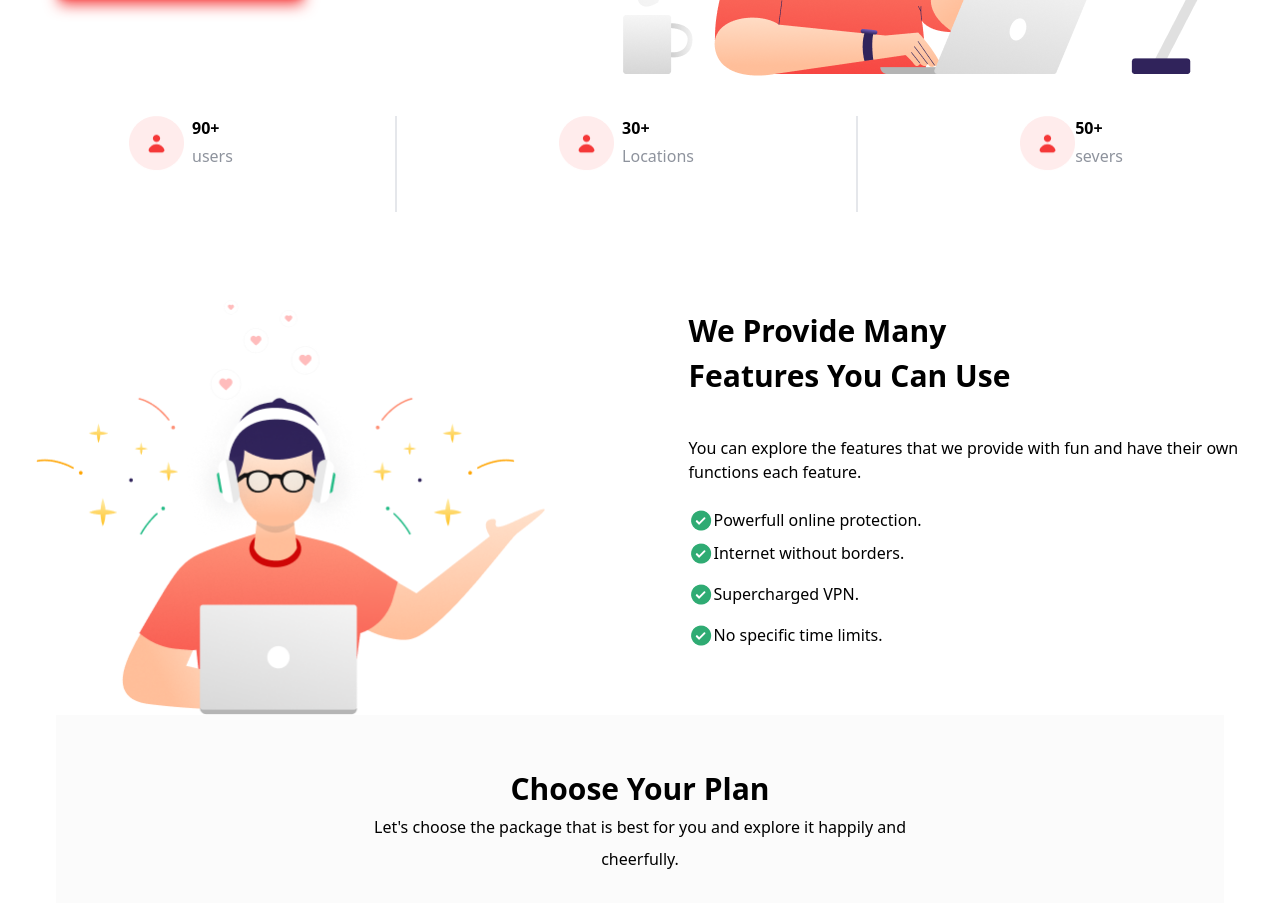
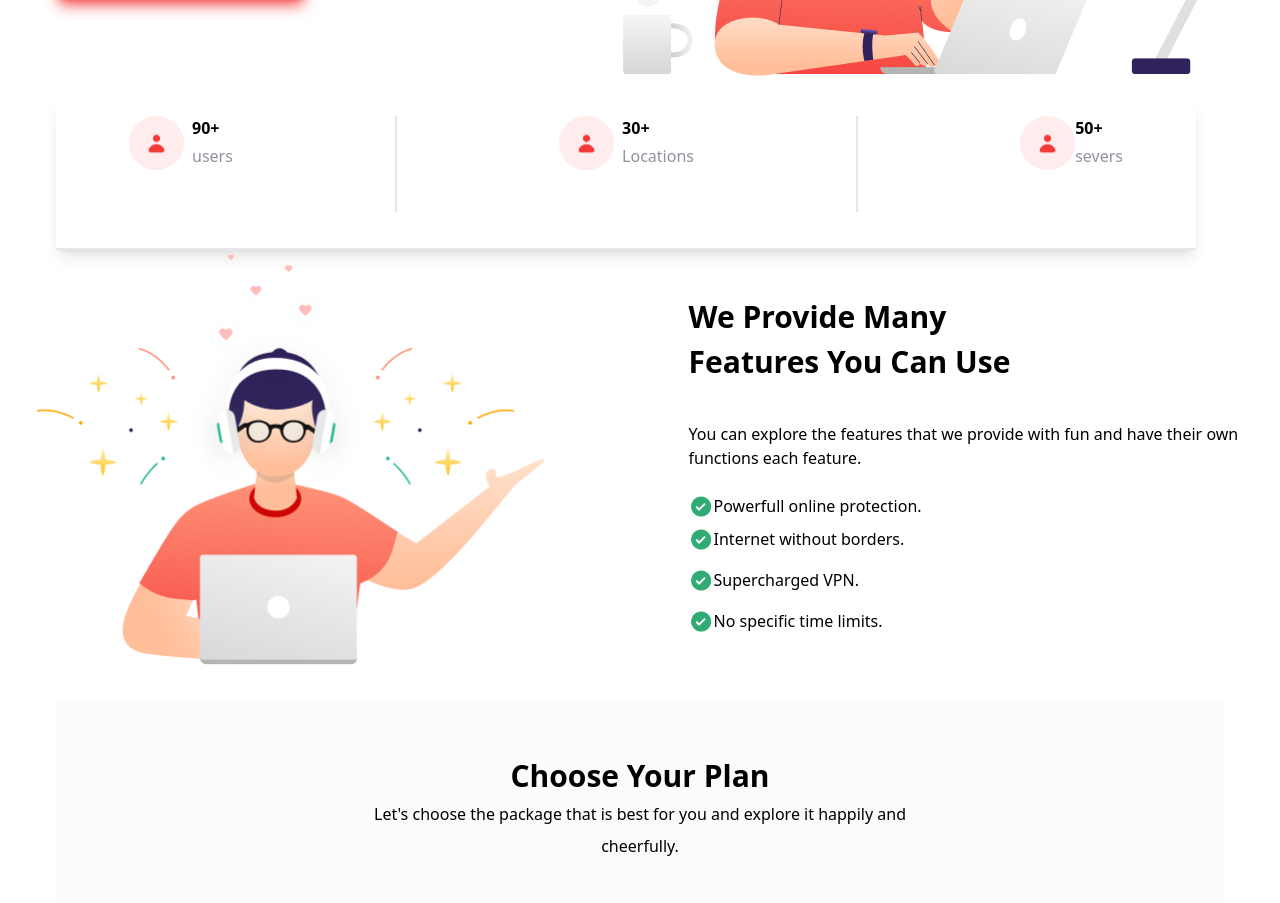
Before and after one commit to Angekarara/tailwind-cloning, a website built with Vite: page index.html in a window 1280 px wide. Shown: the part 387-1290 px from the top of the page. Built offline with nearby package versions, Linux system fonts and the light colour scheme; files whose address does not match are found by name.

Commit message:
new changes

```diff
--- a/index.html
+++ b/index.html
@@ -53,7 +53,9 @@
           <img src="image/Illustration 1.png" alt="" />
         </div>
       </div>
-      <div class="flex justify-around gap-4 py-4 w-[1140px] h-[200px]">
+      <div
+        class="flex justify-around gap-4 py-4 w-[1140px] h-[150px] border-b-2 shadow-lg"
+      >
         <div class="flex justify-between gap-2">
           <img src="image/user.png" class="w-[55px] h-[55px]" alt="" />
           <div class="flex flex-col gap-1">
@@ -84,7 +86,7 @@
           class="w-[508.12px] h-[414.71px]"
           alt=""
         />
-        <div class="flex flex-col space-y-3 py-2">
+        <div class="flex flex-col space-y-3 py-11">
           <p class="w-[383.41px] h-[100px] text-[30px] font-bold">
             We Provide Many Features You Can Use
           </p>
```
